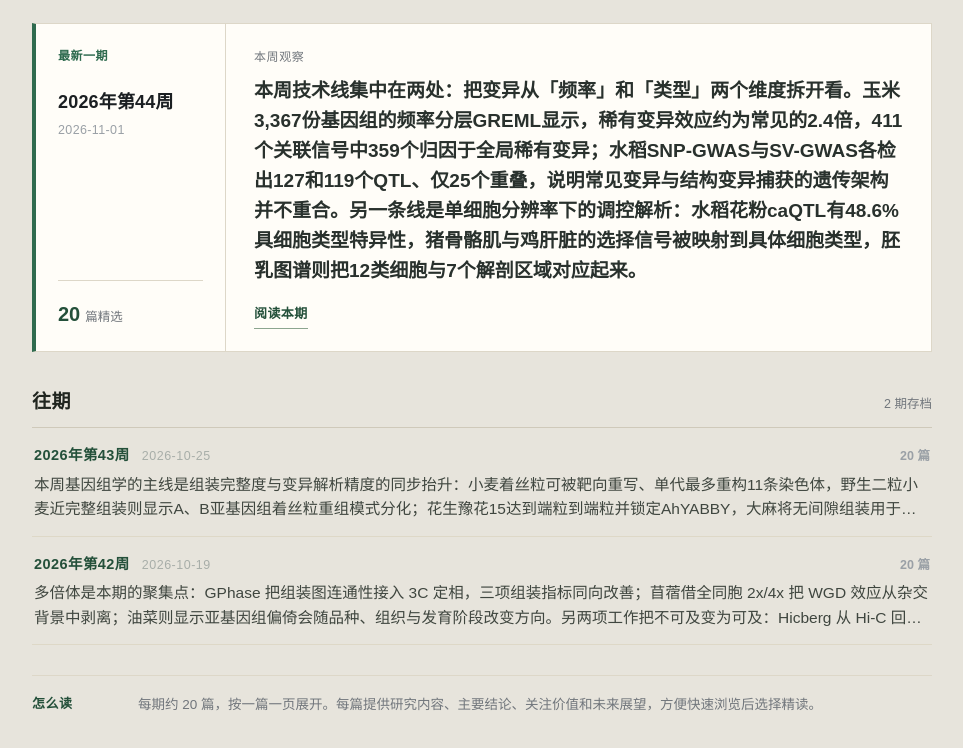
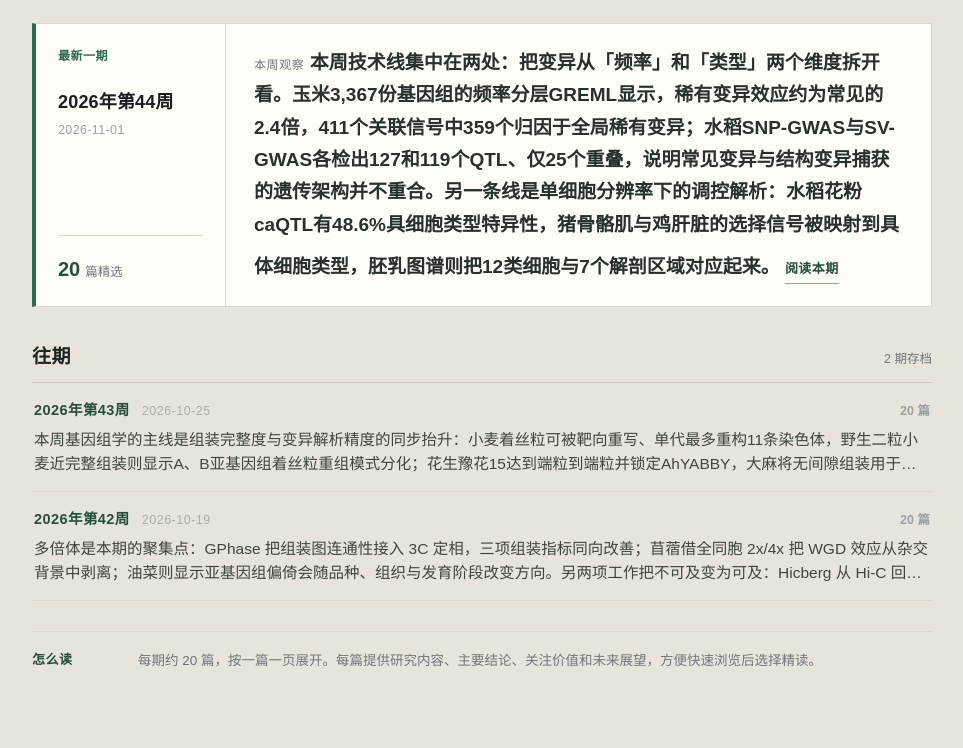
Before and after one commit to hao1006sy-source/genome-radar-site, a plain HTML site: page index.html in a window 1280 px wide. Shown: the part 158-906 px from the top of the page, without its empty margins (158-1121 px from the left). Drawn offline with Linux system fonts and the light colour scheme.

Commit message:
Publish genome radar site

```diff
--- a/index.html
+++ b/index.html
@@ -268,10 +268,10 @@ body{display:block;height:auto;overflow:auto}
 .feature-count{width:100%;margin-top:auto;padding-top:16px;border-top:1px solid var(--line);
   display:flex;align-items:baseline;gap:5px;color:var(--muted);font-size:12.5px}
 .feature-count strong{font-size:20px;color:#24503a;font-variant-numeric:tabular-nums}
-.feature-main{padding:23px 28px 22px;display:flex;flex-direction:column;align-items:flex-start}
+.feature-main{padding:23px 28px 22px}
 .feature-kicker{font-size:12px;color:var(--muted);letter-spacing:.05em}
 .feature-headline{margin-top:8px;font-size:19px;line-height:1.58;font-weight:600;color:#29312d}
-.feature-cta{margin-top:17px;padding-bottom:3px;border-bottom:1px solid #8ca58f;
+.feature-cta{display:inline-block;margin-top:17px;padding-bottom:3px;border-bottom:1px solid #8ca58f;
   color:#24503a;font-size:13px;font-weight:800;letter-spacing:.03em}
 .archive{margin-top:34px}
 .archive-head{display:flex;align-items:baseline;gap:12px;padding-bottom:9px;border-bottom:1px solid #cfc9ba}
```
